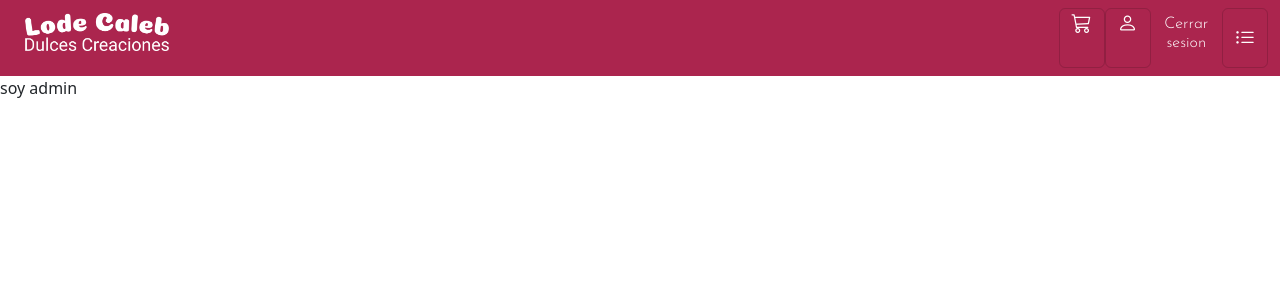
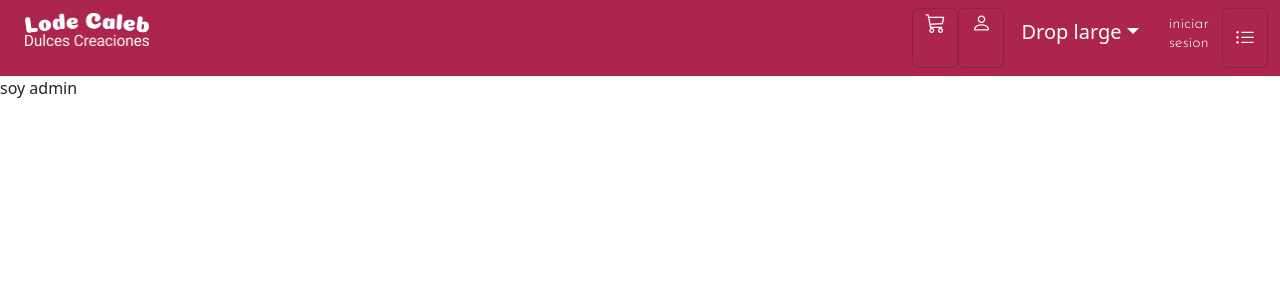
Before and after one commit to davidfranncoo/ReposteriaC, a React (Create React App) app in the folder client/: page /admin in a window 1280 px wide. Shown: the top 300 px of the page. Built offline with nearby package versions, Linux system fonts and the light colour scheme; a web font is replaced by a local one.

Commit message:
ventanadecosas

```diff
--- /dev/null
+++ b/client/src/component/ButtonLogin/buttonLogin.jsx
@@ -0,0 +1,31 @@
+import ButtonGroup from 'react-bootstrap/ButtonGroup';
+import Dropdown from 'react-bootstrap/Dropdown';
+import DropdownButton from 'react-bootstrap/DropdownButton';
+import SplitButton from 'react-bootstrap/SplitButton';
+
+export default function buttonLogin() {
+  return (
+    <>
+      <div className="mb-2">
+        {[DropdownButton].map((DropdownType, idx) => (
+          <DropdownType
+            as={ButtonGroup}
+            key={idx}
+            id={`dropdown-button-drop-${idx}`}
+            size="lg"
+            title="Drop large"
+          >
+            <Dropdown.Item eventKey="1">Action</Dropdown.Item>
+            <Dropdown.Item eventKey="2">Another action</Dropdown.Item>
+            <Dropdown.Item eventKey="3">Something else here</Dropdown.Item>
+            <Dropdown.Divider />
+            <Dropdown.Item eventKey="4">Separated link</Dropdown.Item>
+          </DropdownType>
+        ))}
+      </div>
+      <div>
+
+      </div>
+    </>
+  );
+}
--- a/client/src/component/Nav/nav.jsx
+++ b/client/src/component/Nav/nav.jsx
@@ -11,6 +11,7 @@ import Offcanvas from "react-bootstrap/Offcanvas";
 import Nav from "react-bootstrap/Nav";
 import { useDispatch, useSelector } from "react-redux";
 import { getUser } from "../../action";
+import ButtonLogin from "../ButtonLogin/buttonLogin.jsx"
 
 export default function NavBar() {
   const dispatch = useDispatch();
@@ -33,6 +34,11 @@ export default function NavBar() {
 console.log("holaaaa", infoUser)
   }, [infoUser]);
 
+   function handlerSesion(){
+    window.localStorage.clear("TOKEN");
+    window.location.reload();
+
+   }
 
   return (
     <div className=" relative-example">
@@ -50,6 +56,7 @@ console.log("holaaaa", infoUser)
               <Link className="navbar-toggler collapsed" to="/login">
                 <i className="bi bi-person"></i>
               </Link>
+              <ButtonLogin/>
               {
                 token?<div>
 
@@ -61,7 +68,7 @@ console.log("holaaaa", infoUser)
               <h6></h6>
 
              </Button>
-             <Button>
+             <Button  onClick={handlerSesion}>
                 <h6>cerrar sesion</h6>
               </Button>
                 </div>
@@ -69,7 +76,7 @@ console.log("holaaaa", infoUser)
               :
 
               <Button>
-                <h6>Cerrar sesion</h6>
+                <h6>iniciar sesion</h6>
               </Button>
 
 
```
Also changed, not shown: client/src/component/Nav/prueba.css (deleted).
